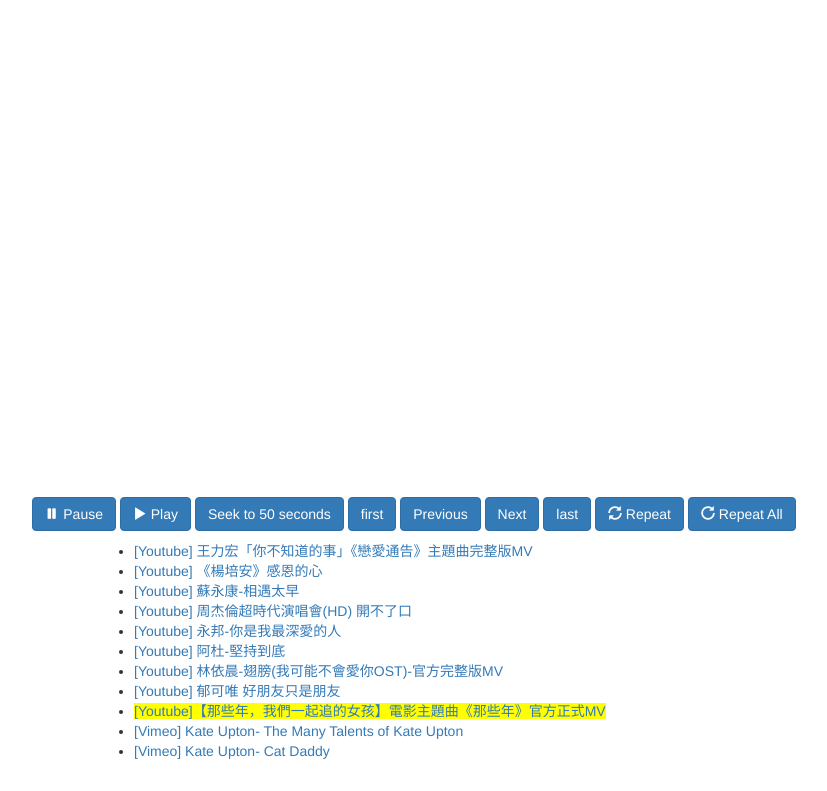
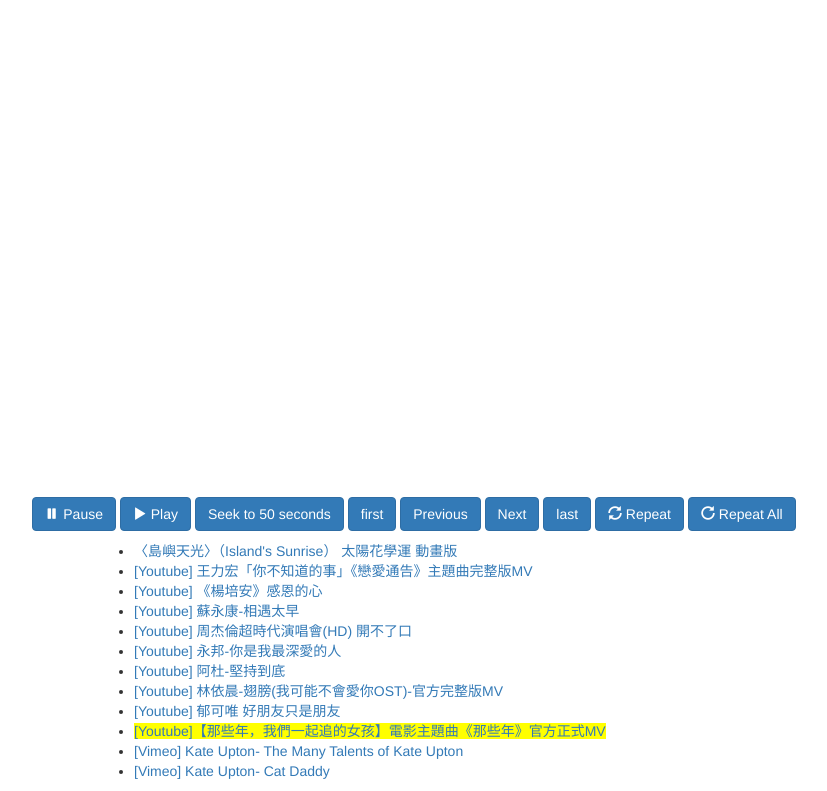
Before and after one commit to appleboy/js-video-player, a website: page index.html in a window 1280 px wide. Shown: the part 93-884 px from the top of the page, without its empty margins (226-1053 px from the left). Drawn offline with nearby package versions, Linux system fonts and the light colour scheme.

Commit message:
add 318 movement mp3.
Signed-off-by: Bo-Yi Wu <appleboy.tw@gmail.com>

```diff
--- a/index.html
+++ b/index.html
@@ -30,6 +30,7 @@
         </div>
         <div id="play_list">
             <ul>
+                <li><a href="#" class="play_list" data-type="youtube" data-code="N6vRCQqOiUw">〈島嶼天光〉（Island's Sunrise） 太陽花學運 動畫版</a></li>
                 <li><a href="#" class="play_list" data-type="youtube" data-code="zvUsOXNPVxo">[Youtube] 王力宏「你不知道的事」《戀愛通告》主題曲完整版MV</a></li>
                 <li><a href="#" class="play_list" data-type="youtube" data-code="UPM-FNONOLQ">[Youtube] 《楊培安》感恩的心</a></li>
                 <li><a href="#" class="play_list" data-type="youtube" data-code="QTSus-RTEkY">[Youtube] 蘇永康-相遇太早</a></li>
```
